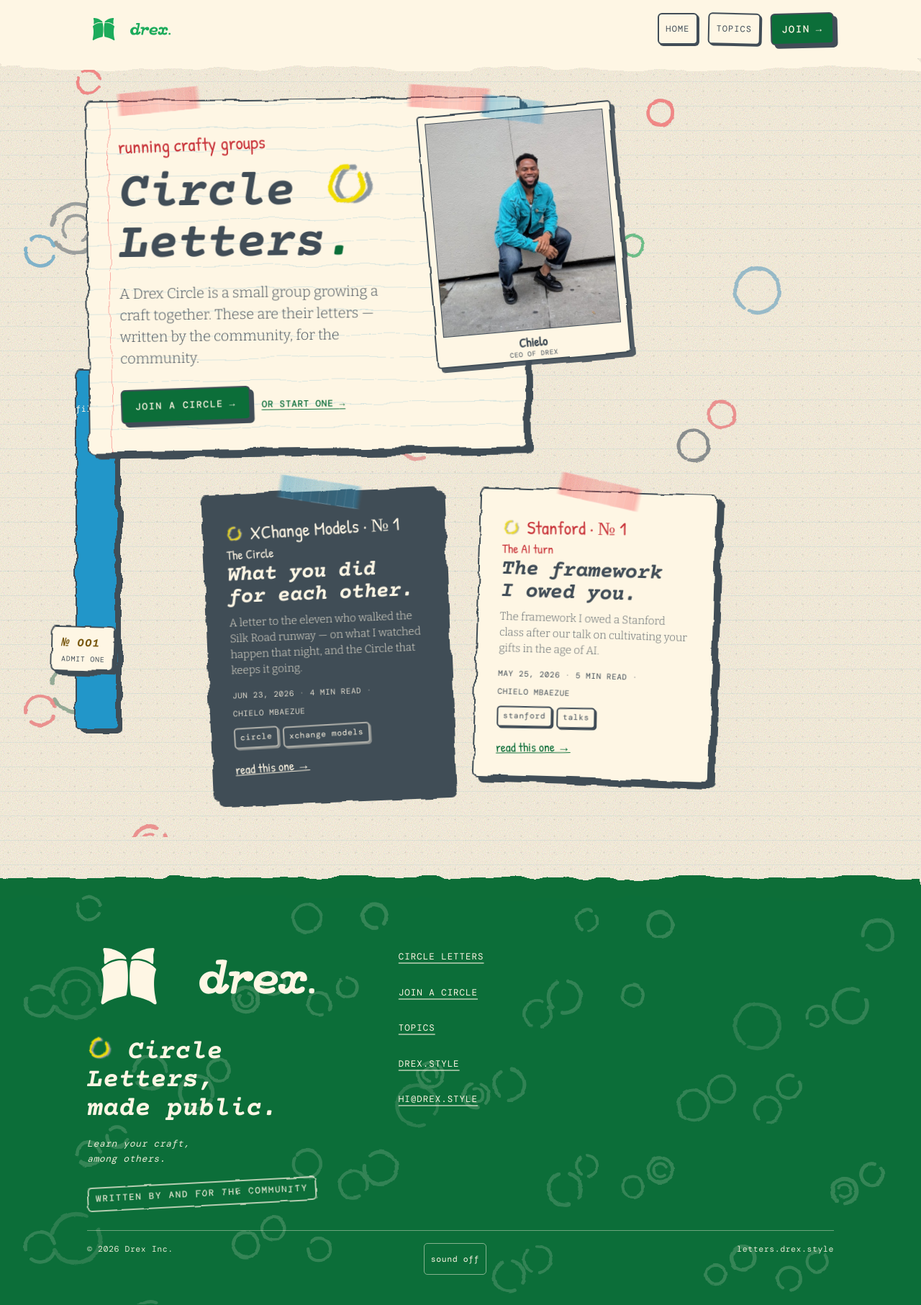
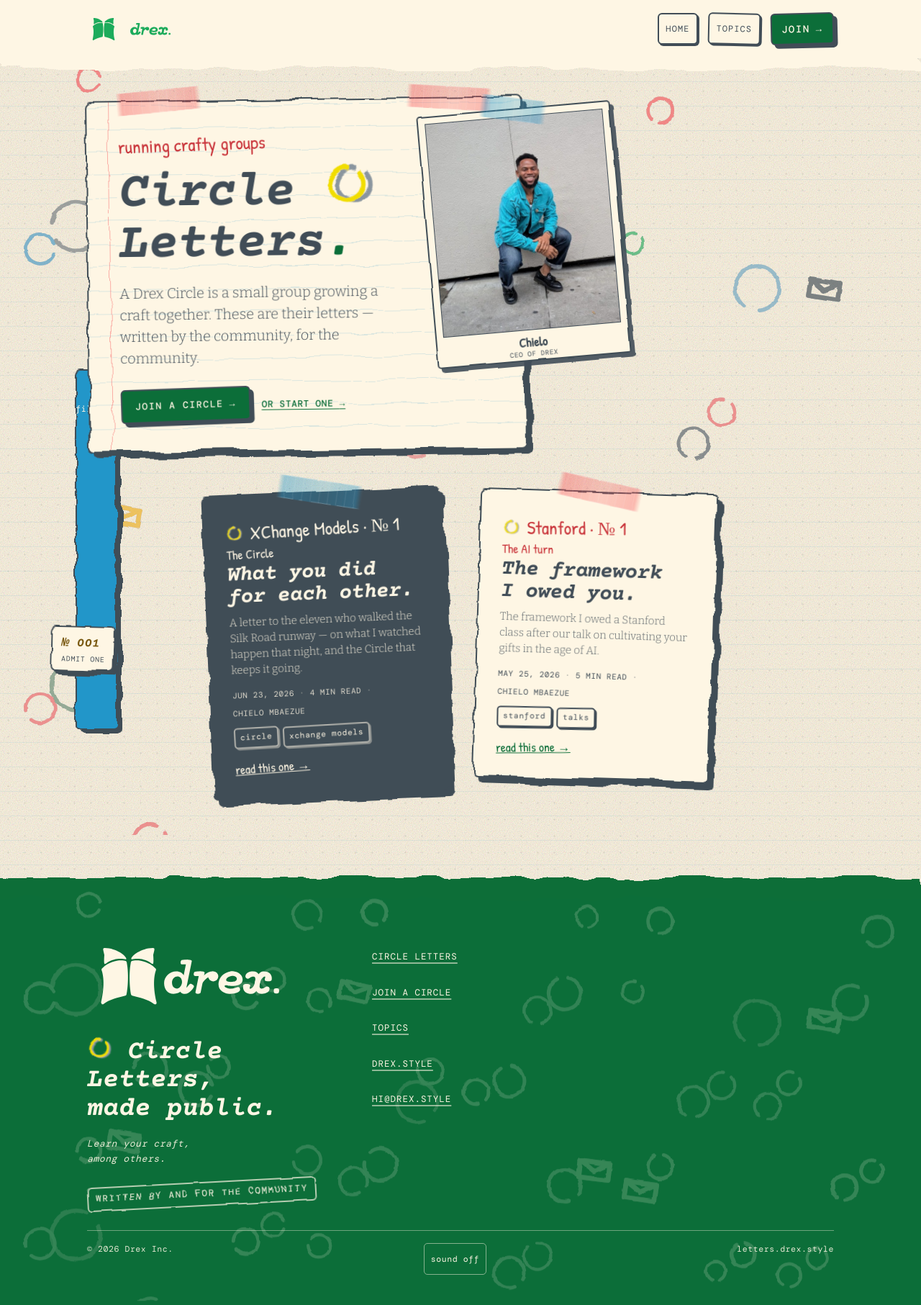
Before and after one commit to drexzine/letters.drex.style, a Jekyll site: the page built from index.html, in a window 1280 px wide. Shown: the whole page at 72% size. Built offline with Jekyll 4.4.1, drawn with Linux system fonts in a browser that asks for light colours.

Commit message:
Circle Letters marginalia: envelopes + float, one consistent ring glyph
- Glyph: every ring is now the SAME .cmark open form (--dash:55 9). Dropped
  the bubble-like near-closed (60 5) + multi-dash variants and removed the
  concentric nest ring entirely. Rings vary only in rotation/size/colour.
- Envelopes: sparse hand-drawn letter glyph (rectangle + flap) woven among the
  rings (on-theme for "Circle LETTERS"); enlarged + kept through the board cull
  so the few actually read.
- Floaty + scroll-responsive: idle CSS drift (cmark-drift) + scroll parallax
  (--sc set on the WRAPPER only by initMarginaliaFloat in blog.js -> composited
  `translate`, no per-frame re-raster; the boil owns `filter`). Gated off for
  reduced-motion / data-tier=lite / <=900px.
- Footer: tighten the drex mark<->wordmark gap to one-'x' clear space.

Design-only: no posts/feed changes, so no Kit email is triggered.

Co-Authored-By: Claude Opus 4.8 (1M context) <noreply@anthropic.com>

```diff
--- a/_includes/circle-marginalia.html
+++ b/_includes/circle-marginalia.html
@@ -40,9 +40,13 @@
   {%- assign ci = i | modulo: 11 -%}
   {%- assign di = i | modulo: 3 -%}
   {%- assign nest = i | modulo: 7 -%}
-  {%- comment -%} pale = schoolbus(idx3) or happy(idx9) {%- endcomment -%}
+  {%- comment -%} ENVELOPE — sparse (~1 in 9), on-theme for "Circle LETTERS". 23/41 is coprime to the 6-col grid -> scatter; fires i=9,18,25,34,41,50 (6 of 54). Swaps the GLYPH only; keeps the cell's position/tilt/scale/ink. {%- endcomment -%}
+  {%- assign env = false -%}
+  {%- assign envh = i | times: 23 | modulo: 41 -%}
+  {%- if envh < 5 -%}{%- assign env = true -%}{%- endif -%}
+  {%- comment -%} pale = schoolbus(idx3) or happy(idx9) — suppressed on envelope cells {%- endcomment -%}
   {%- assign pale = false -%}
-  {%- if ci == 3 or ci == 9 -%}{%- assign pale = true -%}{%- endif -%}
+  {%- if ci == 3 or ci == 9 -%}{%- unless env -%}{%- assign pale = true -%}{%- endunless -%}{%- endif -%}
   {%- comment -%} TIER by hash, interleaved across the grid (lg rare). pales forced to near tier. {%- endcomment -%}
   {%- assign tmod = i | times: 7 | modulo: 10 -%}
   {%- assign tier = "md" -%}
@@ -50,8 +54,8 @@
   {%- if pale -%}{%- assign tier = "sm" -%}{%- endif -%}
   {%- assign cls = "cm cm--" | append: tier -%}
   {%- if pale -%}{%- assign cls = cls | append: " cm--pale" -%}{%- endif -%}
-  {%- if nest == 0 -%}{%- assign cls = cls | append: " cm--nest" -%}{%- endif -%}
+  {%- if env -%}{%- assign cls = cls | append: " cm--env" -%}{%- endif -%}
   {%- if xx >= 28 and xx <= 72 -%}{%- assign cls = cls | append: " cm--inner" -%}{%- endif -%}
-  <span class="{{ cls }}" style="--x:{{ xx }}%;--y:{{ yy }}%;--r:{{ rr }}deg;--s:{{ sval }};--dg:{{ dg }}deg;--dash:{{ dset[di] }};color:{{ cset[ci] }}"><svg viewBox="0 0 28 28" fill="none" aria-hidden="true"><circle cx="14" cy="14" r="10"/>{% if nest == 0 %}<circle cx="14" cy="14" r="5.4"/>{% endif %}</svg></span>
+  <span class="{{ cls }}" style="--x:{{ xx }}%;--y:{{ yy }}%;--r:{{ rr }}deg;--s:{{ sval }};--dg:{{ dg }}deg;--dash:55 9;color:{{ cset[ci] }}"><svg viewBox="0 0 28 28" fill="none" aria-hidden="true">{% if env %}<path d="M4 9 H24 V20 H4 Z"/><path d="M4 9 L14 15 L24 9"/>{% else %}<circle cx="14" cy="14" r="10"/>{% endif %}</svg></span>
 {%- endfor -%}
 </div>
--- a/_sass/_circle-marginalia.scss
+++ b/_sass/_circle-marginalia.scss
@@ -51,16 +51,21 @@
   transform-box:fill-box; transform-origin:center;
   transform:rotate(var(--dg,-42deg));                          // spin the gap to a different clock position per ring
 }
-// concentric "target" (every 7th ring): inner ring, counter-rotated gap, finer pass
-.cm--nest circle + circle{
-  stroke-dasharray:26 7; stroke-width:calc(var(--sw,2.7) - .5);
-  transform:rotate(calc(var(--dg,-42deg) * -1));
+// ENVELOPE — sparse hand-drawn letter glyph woven among the rings ("Circle LETTERS").
+// Same stroke language as the ring; rides the same boil + tiers + occlusion + float.
+// Targets `path` (the ring rules target `circle`, never overlap).
+.cm--env path{
+  fill:none; stroke:currentColor;
+  stroke-linecap:round; stroke-linejoin:round;
+  stroke-width:calc(var(--sw,2.7) + .5);     // a touch heavier so the flap crease reads + pale inks stay legible
 }
 
 // DEPTH TIERS — size + stroke + opacity move together = parallax (no float needed).
 .cm--sm{ --size:2.4em; --sw:2.7; opacity:.95; }                // near: crisp, full brand stroke
 .cm--md{ --size:3.3em; --sw:2.3; opacity:.82; }               // body
 .cm--lg{ --size:4.6em; --sw:1.7; opacity:.6;  }               // far: big, thin, faint (rare)
+// envelopes ride a fixed, slightly-larger size + full opacity so the sparse few READ as letters (not lost among the rings)
+.circle-marg .cm--env{ --size:3.5em; opacity:1; }
 
 // PALE inks (schoolbus #ECAF21, happy #F1DD01) — sparse + forced to the near tier above +
 // thickened so the wobble outline still registers on the cream Oats desk.
@@ -86,8 +91,36 @@ html[data-tier="lite"] .circle-marg{ filter:none; animation:none; }
 // ===== BOARD (home) + FOOTER mounts (added: circle marginalia exploration) =====
 .board > .wrap{ z-index:1; }                         // banner + clippings ride above the ring field
 .board .circle-marg{ opacity:.66; }                  // CALMER than the join-page field
-.board .circle-marg .cm:nth-of-type(2n){ display:none; }   // halve density — let the banner + clippings breathe
+.board .circle-marg .cm:nth-of-type(2n):not(.cm--env){ display:none; }   // halve density — but KEEP every envelope (already sparse)
 .board .circle-marg .cm--pale{ display:none; }       // drop the faint pale rings for a cleaner read
 footer > .wrap{ position:relative; z-index:1; }       // footer content above the ring field
 footer .circle-marg{ opacity:.18; }                   // quiet
 footer .circle-marg .cm{ color:var(--oats) !important; }   // single chalk-light ink reads on the Grass band
+
+// ===== FLOAT + SCROLL PARALLAX — home board + footer fields ONLY (join page stays static) =====
+// Only the WRAPPER moves: translate (scroll parallax, --sc from blog.js) + transform (idle drift)
+// over the SAME cached filtered texture. boil owns `filter`, drift owns `transform`, parallax owns
+// `translate` — three independent properties; none changes the filter input, so the boil's raster is
+// reused and motion is a compositor layer-move (no per-frame re-raster). This (0,2,0) enable rule
+// OUTRANKS the base (0,1,0) kills, so the three explicit kills below are REQUIRED, in this order.
+.board .circle-marg,
+footer .circle-marg{
+  --sc:0px;                                             // scroll-parallax offset, set per field by initMarginaliaFloat()
+  translate:0 var(--sc);                                // composited texture shift
+  will-change:transform;
+  animation:cmark-boil .5s step-end infinite,           // boil (filter) — unchanged baseline
+            cmark-drift 19s ease-in-out infinite;       // idle float (transform) — slow, low-amplitude, GPU
+}
+@keyframes cmark-drift{                                 // idle wander — transform only (translate3d -> GPU); long period so it never beats with the .5s boil
+  0%,100%{ transform:translate3d(0,0,0); }
+  30%    { transform:translate3d(5px,-4px,0); }
+  60%    { transform:translate3d(-4px,3px,0); }
+}
+@media (prefers-reduced-motion:reduce){
+  .board .circle-marg, footer .circle-marg{ animation:none; translate:none; }
+}
+html[data-tier="lite"] .board .circle-marg,
+html[data-tier="lite"] footer .circle-marg{ animation:none; translate:none; }
+@media (max-width:900px){
+  .board .circle-marg, footer .circle-marg{ animation:none; translate:none; }
+}
--- a/_sass/_components.scss
+++ b/_sass/_components.scss
@@ -355,7 +355,7 @@ footer .links{padding-top:.4rem}                 /* nudge the links' cap-line of
 footer .ft-brand{display:flex;align-items:center;gap:0}
 footer .ft-icon{width:clamp(70px,12vw,116px);display:block;flex:0 0 auto}
 footer .ft-icon svg{display:block;width:100%;height:auto}
-footer .ft-word{width:clamp(150px,24vw,240px);display:block}
+footer .ft-word{width:clamp(150px,24vw,240px);display:block;margin-left:calc(-0.42 * clamp(70px,12vw,116px))}  /* pull the wordmark in: the two SVGs' built-in whitespace overshot one 'x' — claw back to one-'x' clear space */
 footer .ft-word svg{display:block;width:100%;height:auto}
 footer .tagline{font-family:var(--f-slab);font-style:italic;font-weight:700;font-size:clamp(1.5rem,3.4vw,2.3rem);color:var(--oats);max-width:13ch;margin:clamp(1.2rem,2.4vw,1.7rem) 0 0;line-height:1.08}
 footer .ft-credo{font-family:var(--f-mono);font-size:.82rem;letter-spacing:.04em;font-style:italic;color:rgba(254,246,228,.92);margin:1rem 0 0;max-width:24ch}
--- a/assets/js/blog.js
+++ b/assets/js/blog.js
@@ -101,6 +101,7 @@ function boot() {
   initInteractionSounds();          // stamp / toggle / blip on interaction
   initSoundToggle(audio);           // footer opt-in toggle
   initCollage();                    // littered collage scraps + scroll entrance + parallax
+  initMarginaliaFloat();            // home board + footer ring marginalia: scroll parallax (idle float is pure CSS)
   initHamburgerJoy(audio);          // the hamburger that lies — flop, slit, pull-out nav
   initResetDesk();                  // re-show torn pieces without a reload
   // initFinale();                  // DISABLED (per request): tear-off-everything finale
@@ -886,6 +887,46 @@ function initTearAway() {
 }
 
 /* ===================================================================
+   CIRCLE MARGINALIA float — scroll PARALLAX for the .circle-marg fields on the home
+   board + footer. We set --sc on the WRAPPER only; CSS turns it into a `translate`
+   (composited move of the cached filtered texture — the filter input is unchanged, so
+   NO re-raster; the boil's ~6 flips/sec is the untouched baseline). Translating a .cm
+   ring instead would change the filter input and force a full-field re-raster every
+   frame — which is exactly what this avoids. Idle drift is @keyframes cmark-drift (CSS
+   transform), so there is no per-frame JS when idle.
+   GATES: reduced-motion / tier=lite / <=900px -> no JS parallax (--sc stays 0px).
+   =================================================================== */
+function initMarginaliaFloat(){
+  if (Stage.reduce) return;                                   // reduced motion: static field
+  if (!matchMedia('(min-width:901px)').matches) return;       // mobile: no scroll float
+  var items = Array.prototype.slice
+    .call(document.querySelectorAll('.board .circle-marg, footer .circle-marg'))
+    .map(function(el){ return { el: el, depth: el.closest('footer') ? 14 : 8 }; });  // footer parallaxes a touch deeper
+  if (!items.length) return;
+  var ticking = false, vh = window.innerHeight || document.documentElement.clientHeight;
+  function apply(){
+    ticking = false;
+    if (document.documentElement.dataset.tier === 'lite'){     // governor demoted mid-session -> drop the offset
+      for (var k = 0; k < items.length; k++) items[k].el.style.removeProperty('--sc');
+      return;
+    }
+    var mid = vh / 2;
+    for (var i = 0; i < items.length; i++){
+      var it = items[i], r = it.el.getBoundingClientRect();    // read-only; --sc feeds `translate` (composited), no reflow
+      if (r.bottom < -200 || r.top > vh + 200) continue;       // offscreen -> skip the write
+      var rel = ((r.top + r.height / 2) - mid) / mid;          // -1 above .. +1 below viewport centre
+      it.el.style.setProperty('--sc', (-rel * it.depth).toFixed(1) + 'px');
+    }
+  }
+  function onScroll(){ if (!ticking){ ticking = true; requestAnimationFrame(apply); } }
+  window.addEventListener('scroll', onScroll, { passive: true });
+  window.addEventListener('resize', function(){
+    vh = window.innerHeight || document.documentElement.clientHeight; onScroll();
+  }, { passive: true });
+  apply();
+}
+
+/* ===================================================================
    COLLAGE — littered scraps fade/slide in on scroll + drift on parallax.
    =================================================================== */
 function initCollage(){
```
